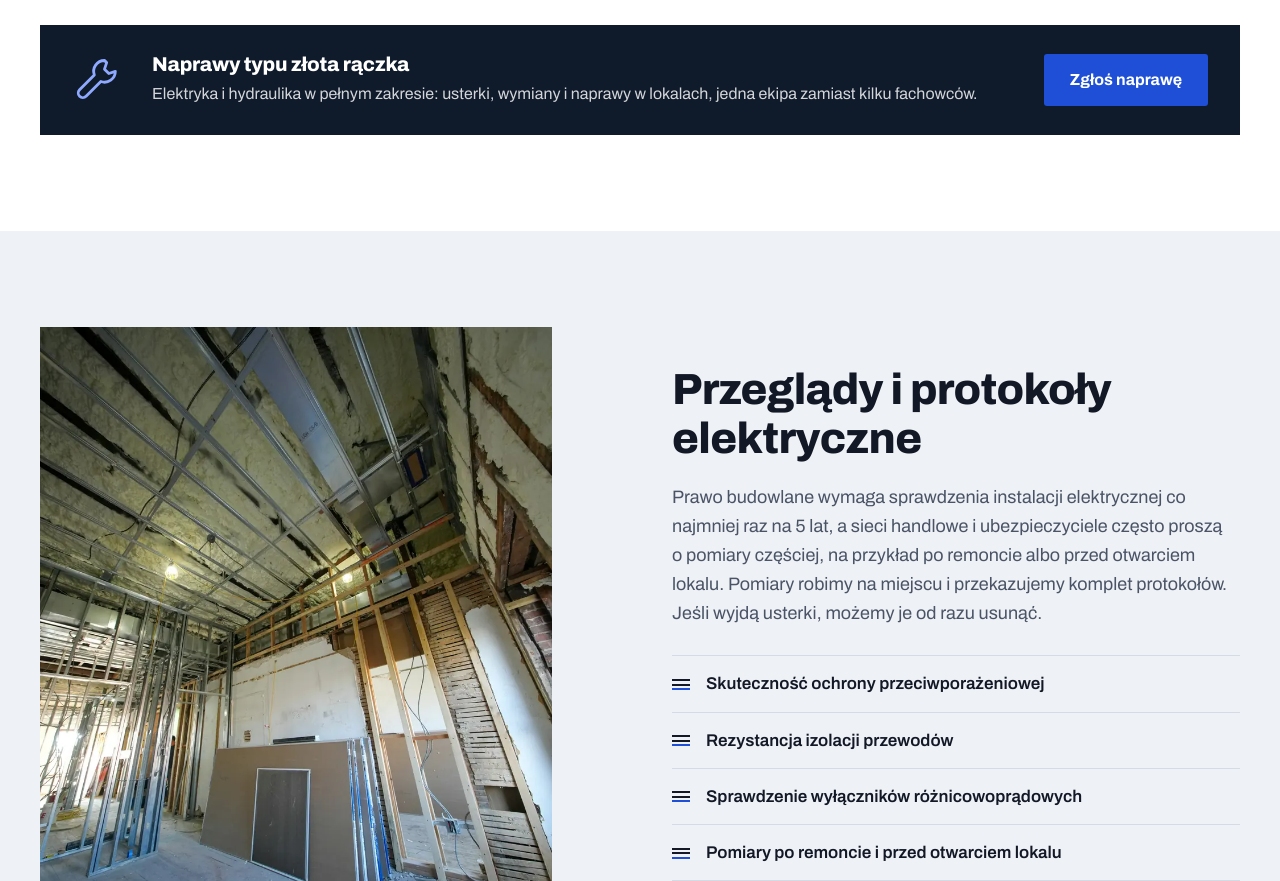
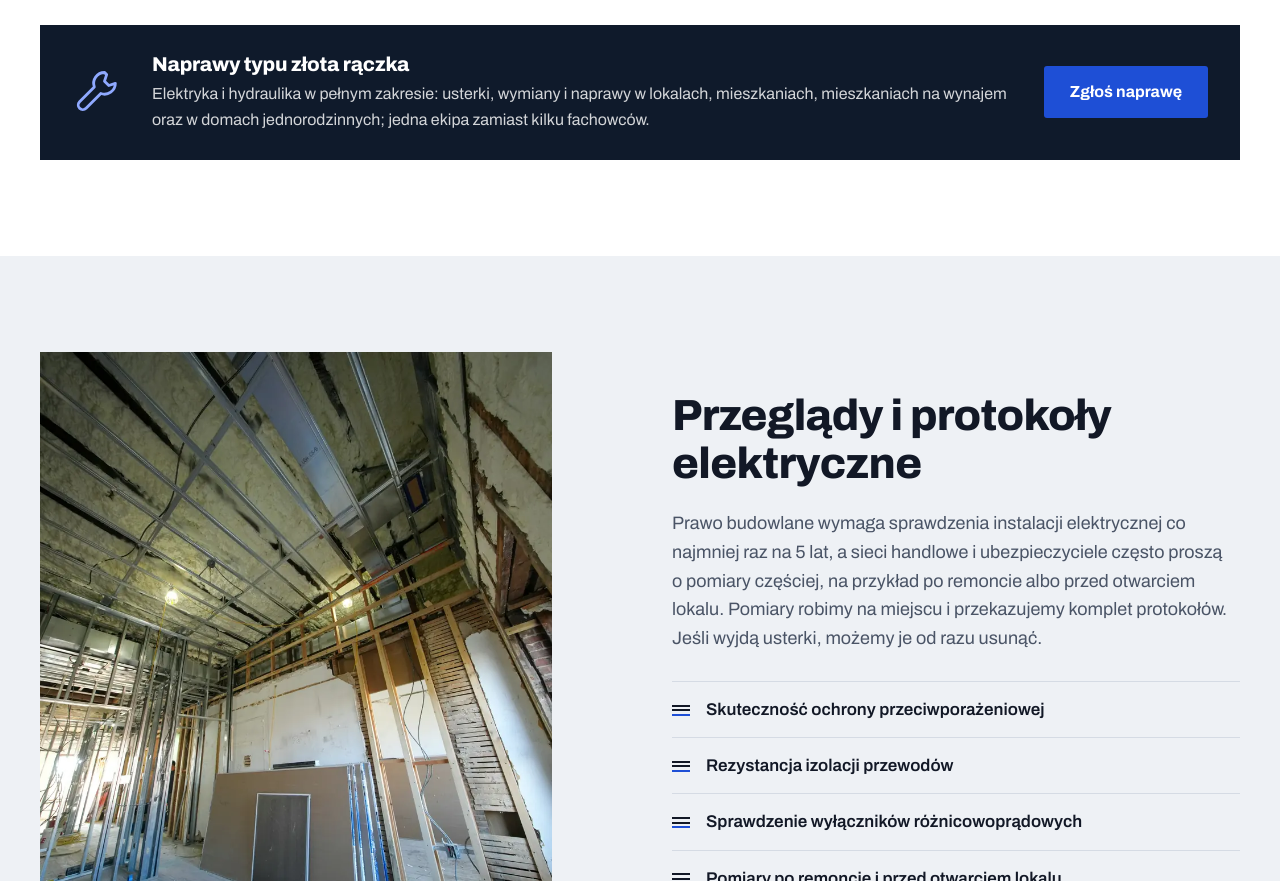
Before and after one commit to Disaster26/ag-remonty-koncepcja, a plain HTML site: page index.html in a window 1280 px wide. Shown: the part 1556-2437 px from the top of the page. Drawn offline with Linux system fonts and the light colour scheme.

Commit message:
Naprawy: takze mieszkania, mieszkania na wynajem i domy jednorodzinne

```diff
--- a/index.html
+++ b/index.html
@@ -271,7 +271,7 @@ form .btn{width:100%}
    <svg viewBox="0 0 48 48" fill="none" stroke="currentColor" stroke-width="2.6" stroke-linecap="round" stroke-linejoin="round" aria-hidden="true"><path d="M30 6a10 10 0 0 0-9.4 13.4L7 33a4.2 4.2 0 0 0 6 6l13.6-13.6A10 10 0 0 0 40 16l-6 2-4-4 2-6a10 10 0 0 0-2-2z"/></svg>
    <div>
     <h3>Naprawy typu złota rączka</h3>
-    <p>Elektryka i&nbsp;hydraulika w&nbsp;pełnym zakresie: usterki, wymiany i&nbsp;naprawy w&nbsp;lokalach, jedna ekipa zamiast kilku fachowców.</p>
+    <p>Elektryka i&nbsp;hydraulika w&nbsp;pełnym zakresie: usterki, wymiany i&nbsp;naprawy w&nbsp;lokalach, mieszkaniach, mieszkaniach na wynajem oraz w&nbsp;domach jednorodzinnych; jedna ekipa zamiast kilku fachowców.</p>
    </div>
    <a class="btn btn-k" href="#kontakt">Zgłoś naprawę</a>
   </div>
```
